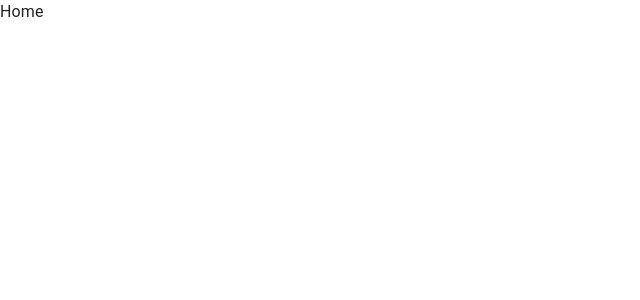
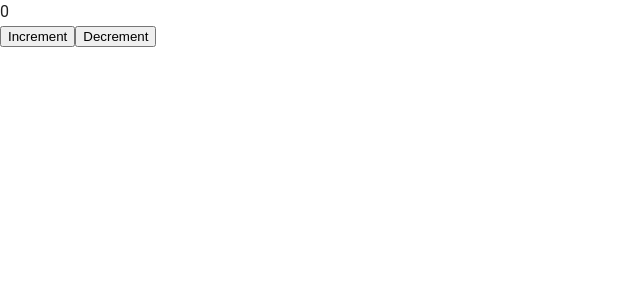
Before and after one commit to mphat-phan/aether-review, a React (Vite) app in the folder client/: page / in a window 1280 px wide. Shown: the top 300 px of the page, without its empty margins (0-640 px from the left). Built offline with nearby package versions, Linux system fonts and the light colour scheme.

Commit message:
Test Redux

```diff
--- a/client/src/App.css
+++ /dev/null
@@ -1,42 +0,0 @@
-#root {
-    max-width: 1280px;
-    margin: 0 auto;
-    padding: 2rem;
-    text-align: center;
-}
-
-.logo {
-    height: 6em;
-    padding: 1.5em;
-    will-change: filter;
-    transition: filter 300ms;
-}
-.logo:hover {
-    filter: drop-shadow(0 0 2em #646cffaa);
-}
-.logo.react:hover {
-    filter: drop-shadow(0 0 2em #61dafbaa);
-}
-
-@keyframes logo-spin {
-    from {
-        transform: rotate(0deg);
-    }
-    to {
-        transform: rotate(360deg);
-    }
-}
-
-@media (prefers-reduced-motion: no-preference) {
-    a:nth-of-type(2) .logo {
-        animation: logo-spin infinite 20s linear;
-    }
-}
-
-.card {
-    padding: 2em;
-}
-
-.read-the-docs {
-    color: #888;
-}
--- a/client/src/index.css
+++ /dev/null
@@ -1,69 +0,0 @@
-:root {
-    font-family: Inter, system-ui, Avenir, Helvetica, Arial, sans-serif;
-    line-height: 1.5;
-    font-weight: 400;
-
-    color-scheme: light dark;
-    color: rgba(255, 255, 255, 0.87);
-    background-color: #242424;
-
-    font-synthesis: none;
-    text-rendering: optimizeLegibility;
-    -webkit-font-smoothing: antialiased;
-    -moz-osx-font-smoothing: grayscale;
-    -webkit-text-size-adjust: 100%;
-}
-
-a {
-    font-weight: 500;
-    color: #646cff;
-    text-decoration: inherit;
-}
-a:hover {
-    color: #535bf2;
-}
-
-body {
-    margin: 0;
-    display: flex;
-    place-items: center;
-    min-width: 320px;
-    min-height: 100vh;
-}
-
-h1 {
-    font-size: 3.2em;
-    line-height: 1.1;
-}
-
-button {
-    border-radius: 8px;
-    border: 1px solid transparent;
-    padding: 0.6em 1.2em;
-    font-size: 1em;
-    font-weight: 500;
-    font-family: inherit;
-    background-color: #1a1a1a;
-    cursor: pointer;
-    transition: border-color 0.25s;
-}
-button:hover {
-    border-color: #646cff;
-}
-button:focus,
-button:focus-visible {
-    outline: 4px auto -webkit-focus-ring-color;
-}
-
-@media (prefers-color-scheme: light) {
-    :root {
-        color: #213547;
-        background-color: #ffffff;
-    }
-    a:hover {
-        color: #747bff;
-    }
-    button {
-        background-color: #f9f9f9;
-    }
-}
--- a/client/src/pages/home.page.tsx
+++ b/client/src/pages/home.page.tsx
@@ -1,7 +1,25 @@
 import React from 'react'
+import { useAppDispatch, useAppSelector } from '~/store/hooks';
+import { increment, decrement } from '~/store/actions/counter.action';
+import type { RootState } from '~/store';
 
 export default function HomePage() {
-  return (
-    <div>Home</div>
-  )
+    const dispatch = useAppDispatch()
+    const handleIncrement = (num: number) => {
+        dispatch(increment(num))
+    }
+
+    const handleDecrement = (num: number) => {
+
+    }
+    const {num} = useAppSelector((state: RootState) => state.counter)
+    return (
+        <>
+            <div>{num}</div>
+            <div>
+                <button onClick={() => handleIncrement(num)}>Increment</button>
+                <button onClick={() => handleDecrement(num)}>Decrement</button>
+            </div>
+        </>
+    )
 }
--- /dev/null
+++ b/client/src/store/actions/counter.action.ts
@@ -0,0 +1,19 @@
+import { Dispatch } from 'redux';
+
+export const increment = (num: number) => async (dispatch: Dispatch) => {
+    dispatch({
+        type: "increment",
+        payload: {
+            num: num + 1
+        }
+    })
+}
+
+export const decrement = (num: number) => async(dispatch: Dispatch) => {
+    dispatch({
+        type: "decrement",
+        payload: {
+            num: num + 1
+        }
+    })
+}
--- /dev/null
+++ b/client/src/store/hooks.ts
@@ -0,0 +1,5 @@
+import { TypedUseSelectorHook, useDispatch, useSelector } from 'react-redux'
+import type { RootState, AppDispatch } from './'
+
+export const useAppDispatch: () => AppDispatch = useDispatch
+export const useAppSelector: TypedUseSelectorHook<RootState> = useSelector
--- a/client/src/store.ts
+++ b/client/src/store/index.ts
@@ -1,11 +1,11 @@
 import { createStore, combineReducers, applyMiddleware } from "redux"
 import { composeWithDevTools } from "redux-devtools-extension"
 import thunk from "redux-thunk"
-
+import { counterReducer } from "./reducers/counter.reducer"
 // import { itemListReducer } from "features/item/reducers/item.reducer"
 // import { itemCategoryReducer } from "features/item/reducers/itemCategory.reducer"
 const reducers = combineReducers({
-    // itemLists: itemListReducer,
+    counter: counterReducer,
     // itemCategories: itemCategoryReducer
 })
 
@@ -14,4 +14,7 @@ const initialState = {}
 const middlewares = [thunk]
 const store = createStore(reducers, initialState, composeWithDevTools(applyMiddleware(...middlewares)))
 
+export type RootState = ReturnType<typeof store.getState>
+export type AppDispatch = typeof store.dispatch
+
 export default store
--- /dev/null
+++ b/client/src/store/reducers/counter.reducer.ts
@@ -0,0 +1,11 @@
+
+export const counterReducer = (state = { num: 0 }, action: any) => {
+    switch (action.type) {
+        case 'increment':
+            return action.payload
+        case 'decrement':
+            return action.payload
+        default:
+            return state
+    }
+}
```
Also changed, not shown: client/src/store/reducers/movie.reducer.ts (added).
